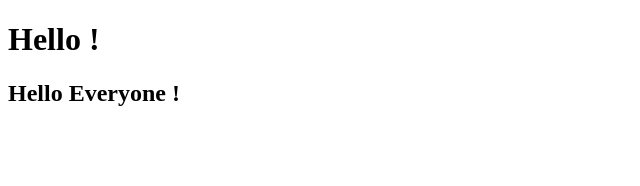
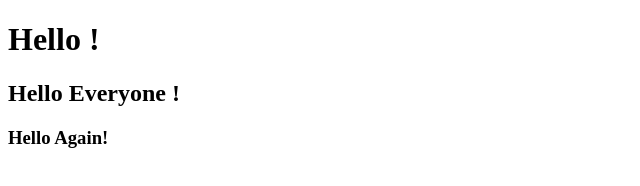
Before and after one commit to safwanksd/demo, a plain HTML site: page index.html in a window 1280 px wide. Shown: the whole page, without its empty margins (0-640 px from the left). Drawn offline with Linux system fonts and the light colour scheme.

Commit message:
Updated the H3

```diff
--- a/index.html
+++ b/index.html
@@ -12,6 +12,9 @@
     <h2>
         Hello Everyone !
     </h2>
+    <h3>
+        Hello Again!
+    </h3>
 
 </body>
 </html>
```
